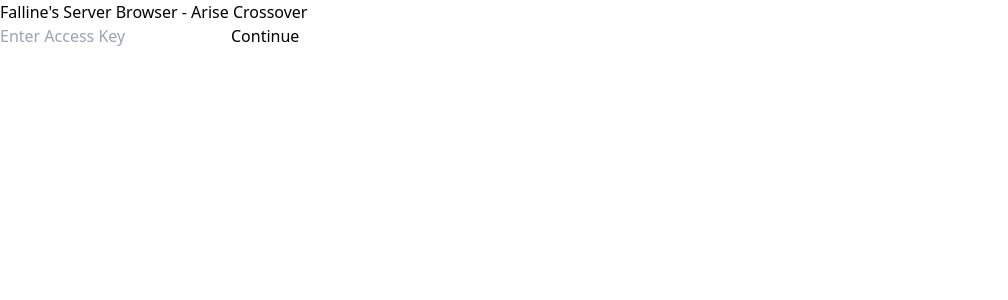
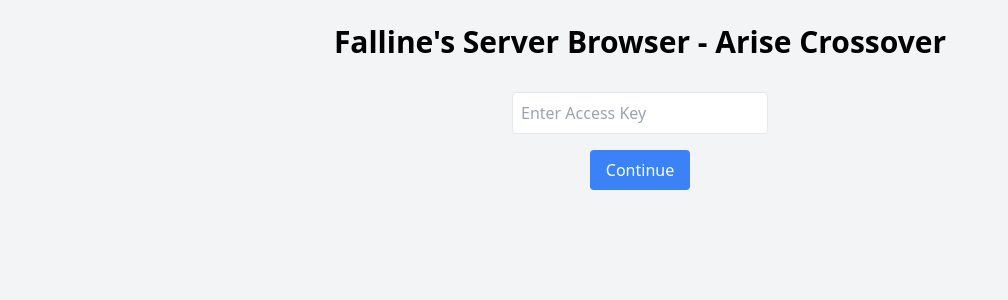
Before and after one commit to Faline12/AriseCrossover-Servers, a React (Create React App) app: page / in a window 1280 px wide. Shown: the top 300 px of the page, without its empty margins (0-1008 px from the left). Built offline with nearby package versions, Linux system fonts and the light colour scheme; the HTML template or start-up script is replaced by a standard one.

Commit message:
Update tailwind.config.js

```diff
--- a/tailwind.config.js
+++ b/tailwind.config.js
@@ -1,14 +1,9 @@
 // tailwind.config.js
 
 module.exports = {
-  darkMode: 'class', // Enables class-based dark mode
+  content: ["./src/**/*.{js,jsx,ts,tsx}"],
   theme: {
-    extend: {
-      colors: {
-        discordDark: '#2f3136', // Dark theme background color (Discord-like)
-        discordLight: '#ffffff', // Light theme background color
-      },
-    },
+    extend: {},
   },
   plugins: [],
 }
```
